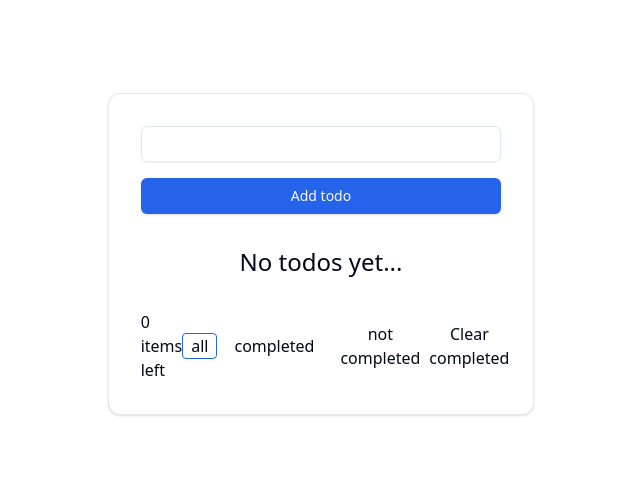
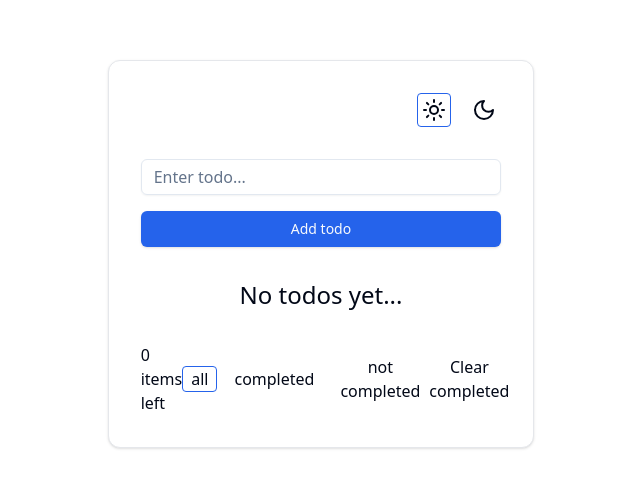
Before and after one commit to sfgardev/mindbox, a React (Vite) app: page / in a window 1280 px wide. Shown: the part 146-634 px from the top of the page, without its empty margins (319-959 px from the left). Built offline with nearby package versions, Linux system fonts and the light colour scheme.

Commit message:
feat: add toggle theme

```diff
--- a/index.html
+++ b/index.html
@@ -6,7 +6,7 @@
     <meta name="viewport" content="width=device-width, initial-scale=1.0" />
     <title>Vite + React + TS</title>
   </head>
-  <body>
+  <body class="bg-background">
     <div id="root"></div>
     <script type="module" src="/src/app/main.tsx"></script>
   </body>
--- a/src/app/main.tsx
+++ b/src/app/main.tsx
@@ -3,11 +3,14 @@ import { createRoot } from 'react-dom/client'
 import './index.css'
 import App from './App.tsx'
 import { TodosProvider } from '@/entities/todo/providers'
+import { ThemeProvider } from '@/shared/providers'
 
 createRoot(document.getElementById('root')!).render(
   <StrictMode>
-    <TodosProvider>
-      <App />
-    </TodosProvider>
+    <ThemeProvider>
+      <TodosProvider>
+        <App />
+      </TodosProvider>
+    </ThemeProvider>
   </StrictMode>
 )
--- a/src/features/add-todo-form/add-todo-form.tsx
+++ b/src/features/add-todo-form/add-todo-form.tsx
@@ -22,7 +22,7 @@ export const AddTodoForm = forwardRef<ElementRef<'form'>, Props>(({ className, .
 
   return (
     <form ref={ref} className={cn('flex flex-col gap-4', className)} onSubmit={handleAddTodo} {...props}>
-      <Input value={enteredText} onChange={handleChange} required />
+      <Input value={enteredText} onChange={handleChange} placeholder='Enter todo...' required />
       <Button>Add todo</Button>
     </form>
   )
--- /dev/null
+++ b/src/features/toggle-theme/index.ts
@@ -0,0 +1 @@
+export { ToggleTheme } from './toggle-theme.tsx'
--- /dev/null
+++ b/src/features/toggle-theme/toggle-theme.tsx
@@ -0,0 +1,24 @@
+import { Moon, Sun } from 'lucide-react'
+import { cn } from '@/shared/lib'
+import { useThemeContext } from '@/shared/providers'
+
+type Props = {
+  className?: string
+}
+
+export const ToggleTheme = ({ className }: Props) => {
+  const { theme, toggleTheme } = useThemeContext()
+
+  const createIconStyles = (themeMode: string) => {
+    return cn('cursor-pointer border border-transparent p-1 box-content rounded', {
+      'border-primary': theme === themeMode,
+    })
+  }
+
+  return (
+    <div className={cn('flex items-center justify-center gap-4 ', className)}>
+      <Sun className={createIconStyles('light')} onClick={() => toggleTheme('light')} />
+      <Moon className={createIconStyles('dark')} onClick={() => toggleTheme('dark')} />
+    </div>
+  )
+}
--- /dev/null
+++ b/src/shared/providers/index.ts
@@ -0,0 +1 @@
+export { ThemeProvider, useThemeContext } from './theme-provider.tsx'
--- /dev/null
+++ b/src/shared/providers/theme-provider.tsx
@@ -0,0 +1,45 @@
+import { createContext, PropsWithChildren, useContext, useEffect, useState } from 'react'
+
+type Theme = 'light' | 'dark' | 'system'
+
+type ThemeContextValue = {
+  theme: Theme
+  toggleTheme: (theme: Theme) => void
+}
+
+const ThemeContext = createContext<ThemeContextValue | null>(null)
+
+export const ThemeProvider = ({ children }: PropsWithChildren) => {
+  const [theme, setTheme] = useState<Theme>('system')
+
+  useEffect(() => {
+    const root = window.document.documentElement
+
+    root.classList.remove('light', 'dark')
+
+    if (theme === 'system') {
+      const systemTheme = window.matchMedia('(prefers-color-scheme: dark)').matches ? 'dark' : 'light'
+      setTheme(systemTheme)
+      root.classList.add(systemTheme)
+      return
+    }
+
+    root.classList.add(theme)
+  }, [theme])
+
+  const toggleTheme = (theme: Theme) => {
+    setTheme(theme)
+  }
+
+  const contextValue = { theme, toggleTheme }
+
+  return <ThemeContext.Provider value={contextValue}>{children}</ThemeContext.Provider>
+}
+
+export const useThemeContext = () => {
+  const context = useContext(ThemeContext)
+
+  if (!context) throw new Error('You are using useThemeContext outside ThemeProvider')
+
+  return context
+}
--- a/src/widgets/todos/todos.tsx
+++ b/src/widgets/todos/todos.tsx
@@ -1,10 +1,12 @@
 import { AddTodoForm } from '@/features/add-todo-form'
 import { TodoList } from '@/features/todo-list'
 import { TodosFooter } from '@/features/todos-footer'
+import { ToggleTheme } from '@/features/toggle-theme'
 
 export const Todos = () => {
   return (
     <div className="w-1/3 mx-auto p-8 flex flex-col gap-8 rounded-xl border bg-card text-card-foreground shadow">
+      <ToggleTheme className='self-end' />
       <AddTodoForm />
       <TodoList />
       <TodosFooter />
```
